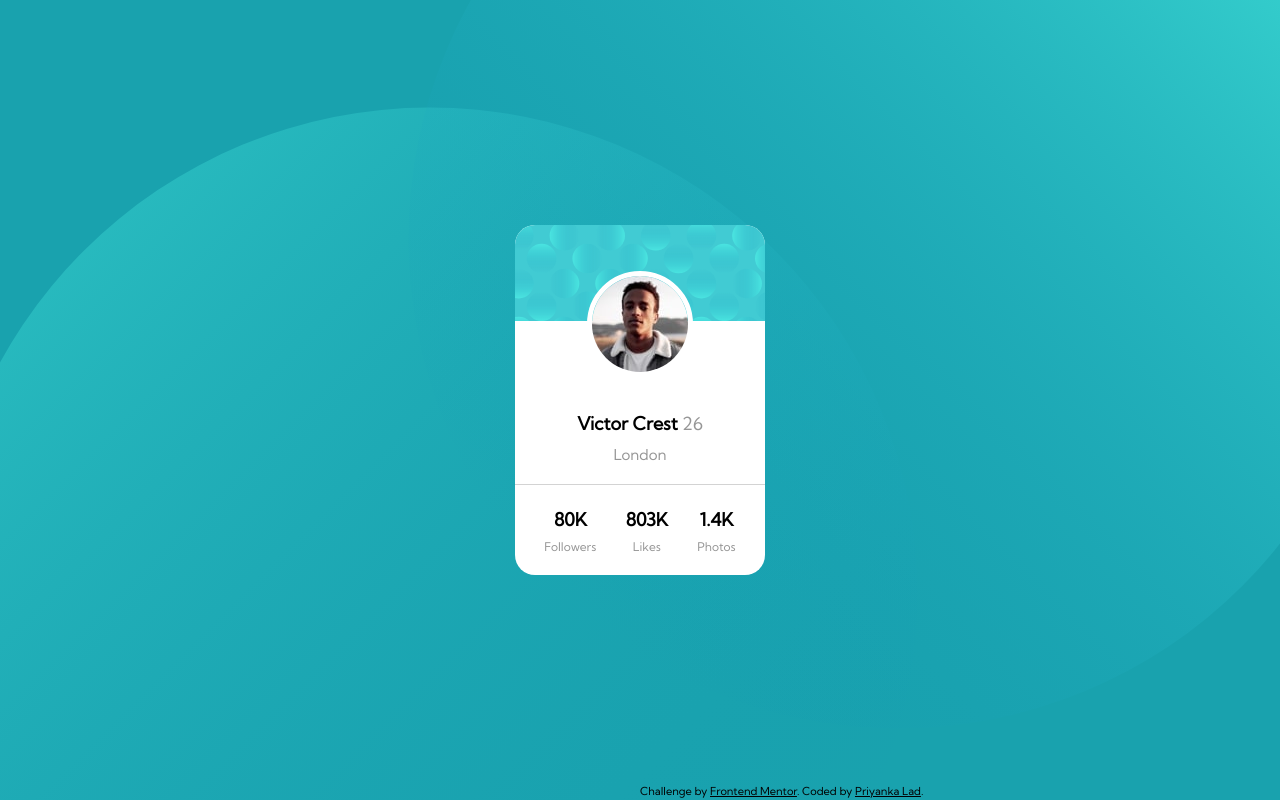
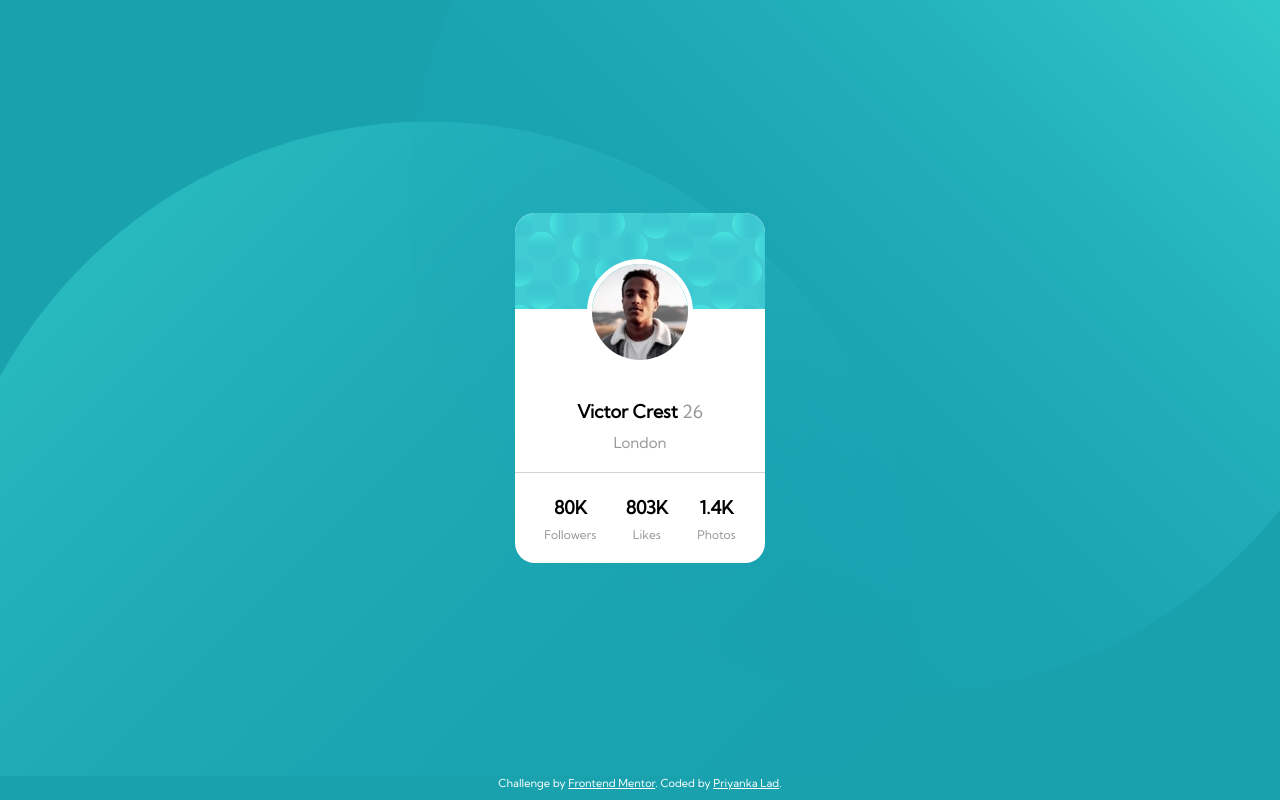
Before and after one commit to priyankalad/profile-card-component, a plain HTML site: page index.html in a window 1280 px wide. Drawn offline with Linux system fonts and the light colour scheme.

Commit message:
adjusted footer in center

```diff
--- a/index.html
+++ b/index.html
@@ -20,17 +20,7 @@
     <title>Frontend Mentor | Profile card component</title>
 
     <!-- Feel free to remove these styles or customise in your own stylesheet 👍 -->
-    <style>
-      .attribution {
-        font-size: 11px;
-        position: fixed;
-        top: 98vh;
-        left: 50vw;
-      }
-      .attribution a {
-        color: hsl(240, 33%, 1%);
-      }
-    </style>
+    <style></style>
   </head>
   <body>
     <div class="container">
--- a/style.css
+++ b/style.css
@@ -12,7 +12,7 @@ body {
 }
 
 .container {
-  height: 100%;
+  height: 97%;
   background-color: hsl(185, 75%, 39%);
   background-image: url("images/bg-pattern-top.svg"),
     url("images/bg-pattern-bottom.svg");
@@ -86,6 +86,16 @@ body {
   font-weight: 400;
 }
 
+.attribution {
+  font-size: 11px;
+  height: 3%;
+  text-align: center;
+  background-color: hsl(185, 75%, 39%);
+  color: white;
+}
+.attribution a {
+  color: white;
+}
 @media (min-width: 1440px) {
   .card {
     width: 300px;
```
